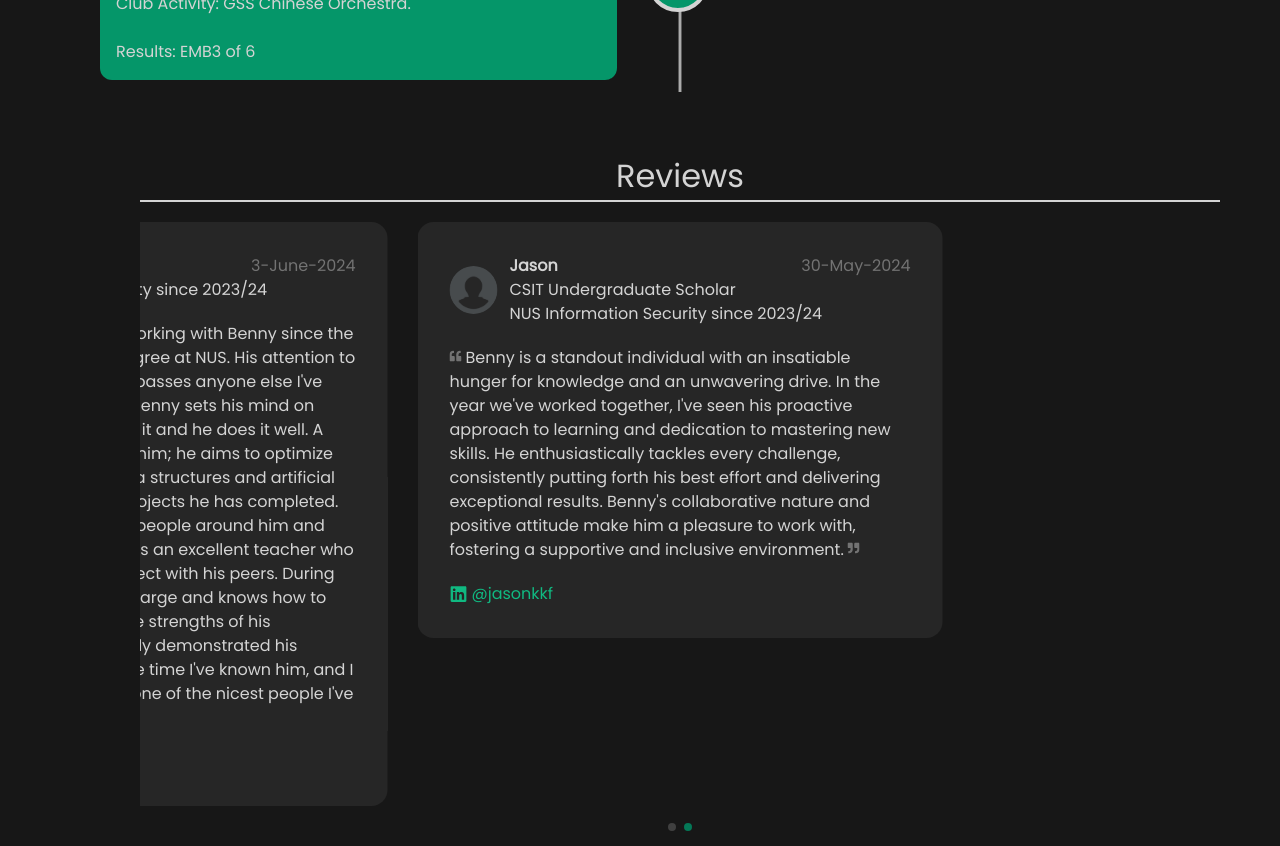
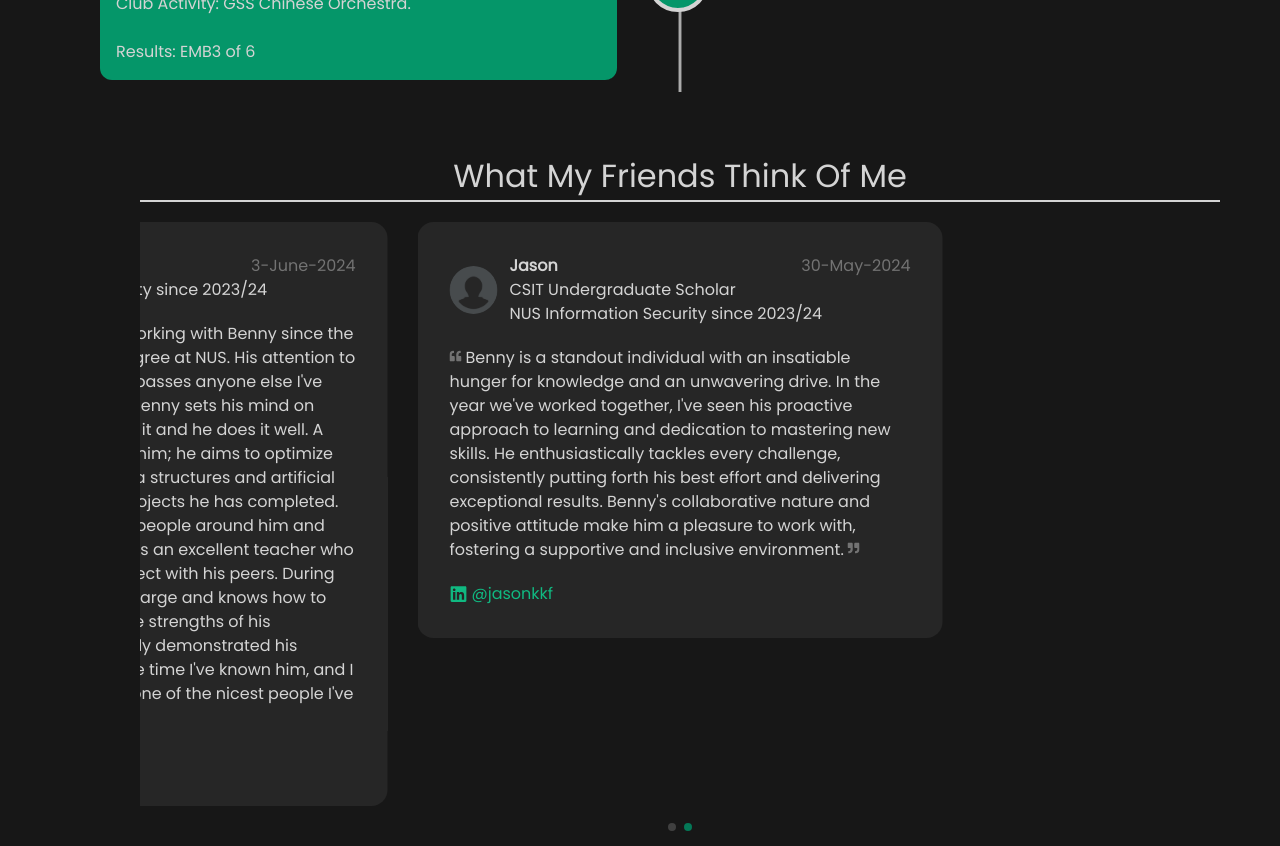
Before and after one commit to Shamanbenny/SneakyOwl, a Next.js app: page /about in a window 1280 px wide. Shown: the part 3060-3906 px from the top of the page. Built offline with nearby package versions, Linux system fonts and the light colour scheme.

Commit message:
Fixed automatic Commit Snake to RAW URL instead

```diff
--- a/app/components/About.tsx
+++ b/app/components/About.tsx
@@ -346,7 +346,7 @@ export const About: React.FC = () => {
           className="z-[6] mx-auto mb-3 w-[90%] border-b-2 border-neutral-900 pt-5 text-center text-[1.4rem]  dark:border-neutral-300
           max-lg:pt-3 lg:text-[1.8rem] xl:mb-5 xl:text-[2rem] xxl:text-[2.4rem]"
         >
-          Reviews
+          What My Friends Think Of Me
         </h1>
         <AboutReviews />
       </div>
--- a/app/components/AboutReviews.tsx
+++ b/app/components/AboutReviews.tsx
@@ -27,7 +27,7 @@ const AboutReviews = () => {
 
   const reviewsData = [
     {
-      profilePreview: "anonymous.png",
+      profilePreview: "gaanesh.jpg",
       name: "Gaanesh",
       position: ["NUS Information Security since 2023/24"],
       date: "3-June-2024",
--- a/app/components/DSA.tsx
+++ b/app/components/DSA.tsx
@@ -50,7 +50,7 @@ const DSA = () => {
               Commit Snake
             </h1>
             <Image
-              src="https://raw.githubusercontent.com/Shamanbenny/Shamanbenny.github.io/6fa578f2711b6e67e76292c588a0b42fcd86dd58/snake.svg"
+              src="https://raw.githubusercontent.com/Shamanbenny/Shamanbenny.github.io/output/snake.svg"
               alt="Commit Snake"
               width={880}
               height={192}
@@ -58,7 +58,7 @@ const DSA = () => {
               className="mx-auto block h-auto w-[90%] max-w-[1200px] dark:hidden"
             />
             <Image
-              src="https://raw.githubusercontent.com/Shamanbenny/Shamanbenny.github.io/19aed6caa60622ce02086c52654f7697c3ad2fc4/snake-dark.svg"
+              src="https://raw.githubusercontent.com/Shamanbenny/Shamanbenny.github.io/output/snake-dark.svg"
               alt="Commit Snake"
               width={880}
               height={192}
```
Also changed, not shown: public/reviewImages/gaanesh.jpg (added).
